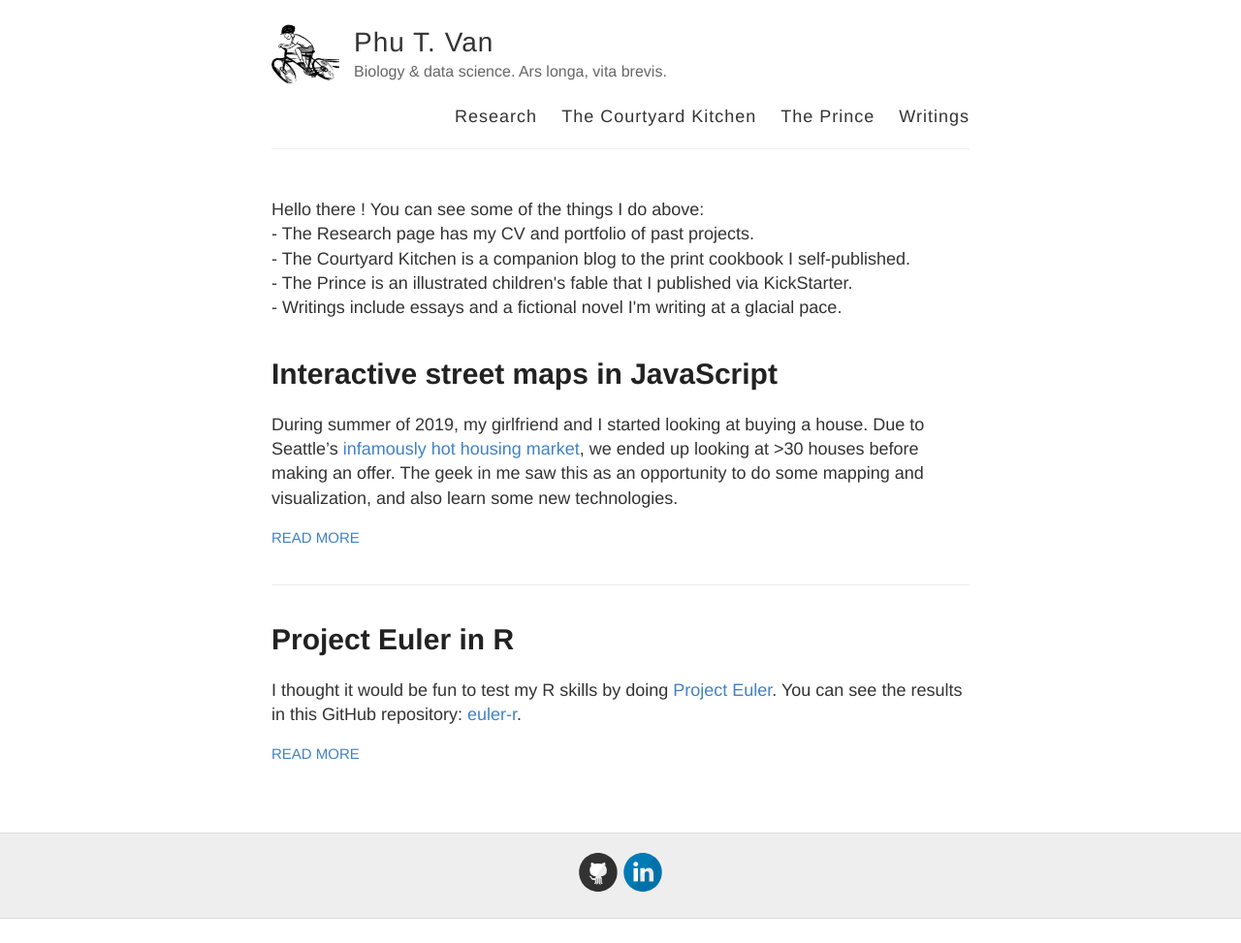
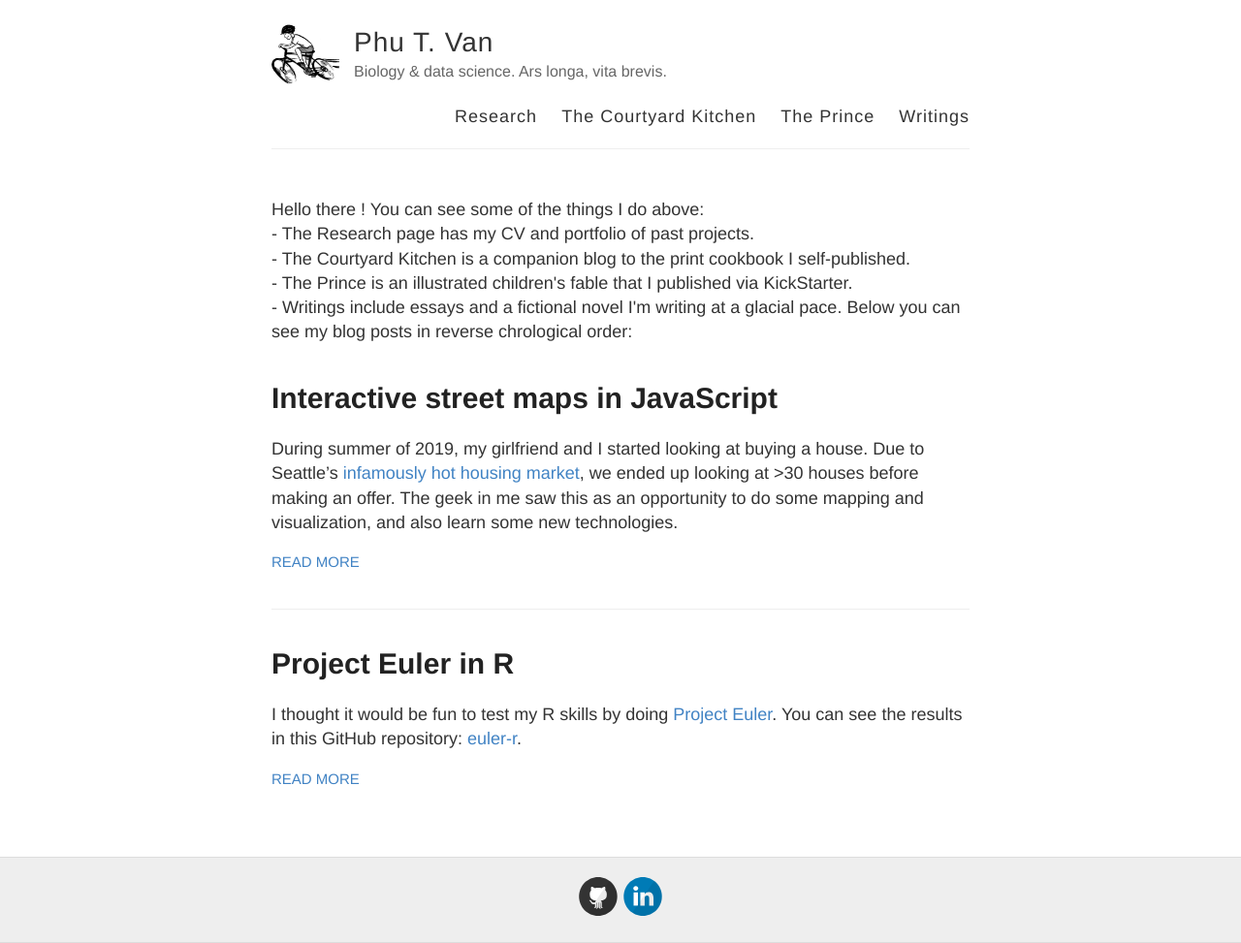
Before and after one commit to ptvan/ptvan.github.io, a Jekyll site: the page built from index.html, in a window 1280 px wide. Shown: the whole page at 97% size. Built offline with Jekyll 4.4.1, drawn with Linux system fonts in a browser that asks for light colours; before the commit the page ends 948 px from its top, so only the background shows below that.

Commit message:
updated index.html

```diff
--- a/index.html
+++ b/index.html
@@ -7,6 +7,8 @@ Hello there ! You can see some of the things I do above:
 <br>- The Courtyard Kitchen is a companion blog to the print cookbook I self-published.
 <br>- The Prince is an illustrated children's fable that I published via KickStarter.
 <br>- Writings include essays and a fictional novel I'm writing at a glacial pace.
+
+Below you can see my blog posts in reverse chrological order:
 
 <div class="posts">
   {% for post in site.posts %}
```
